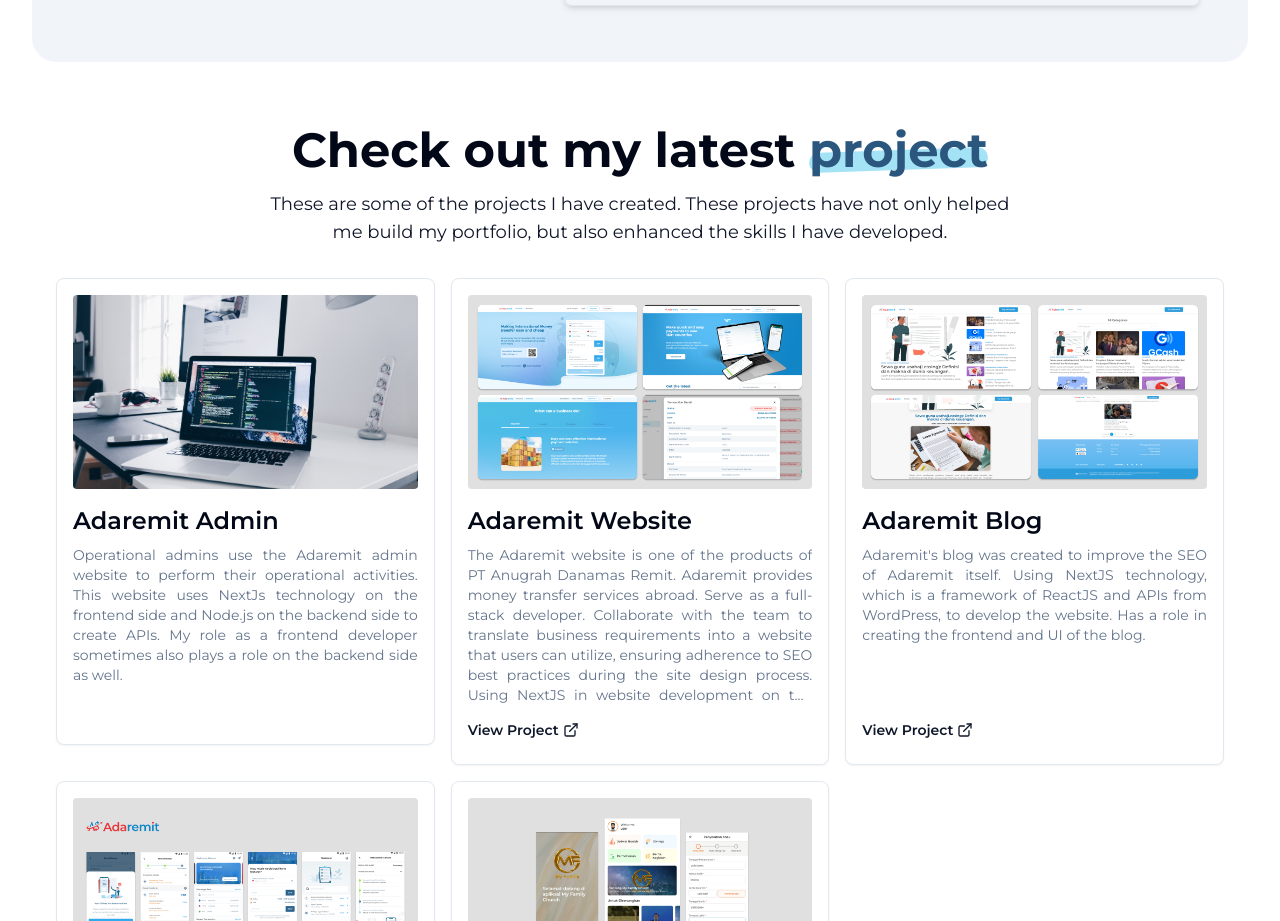
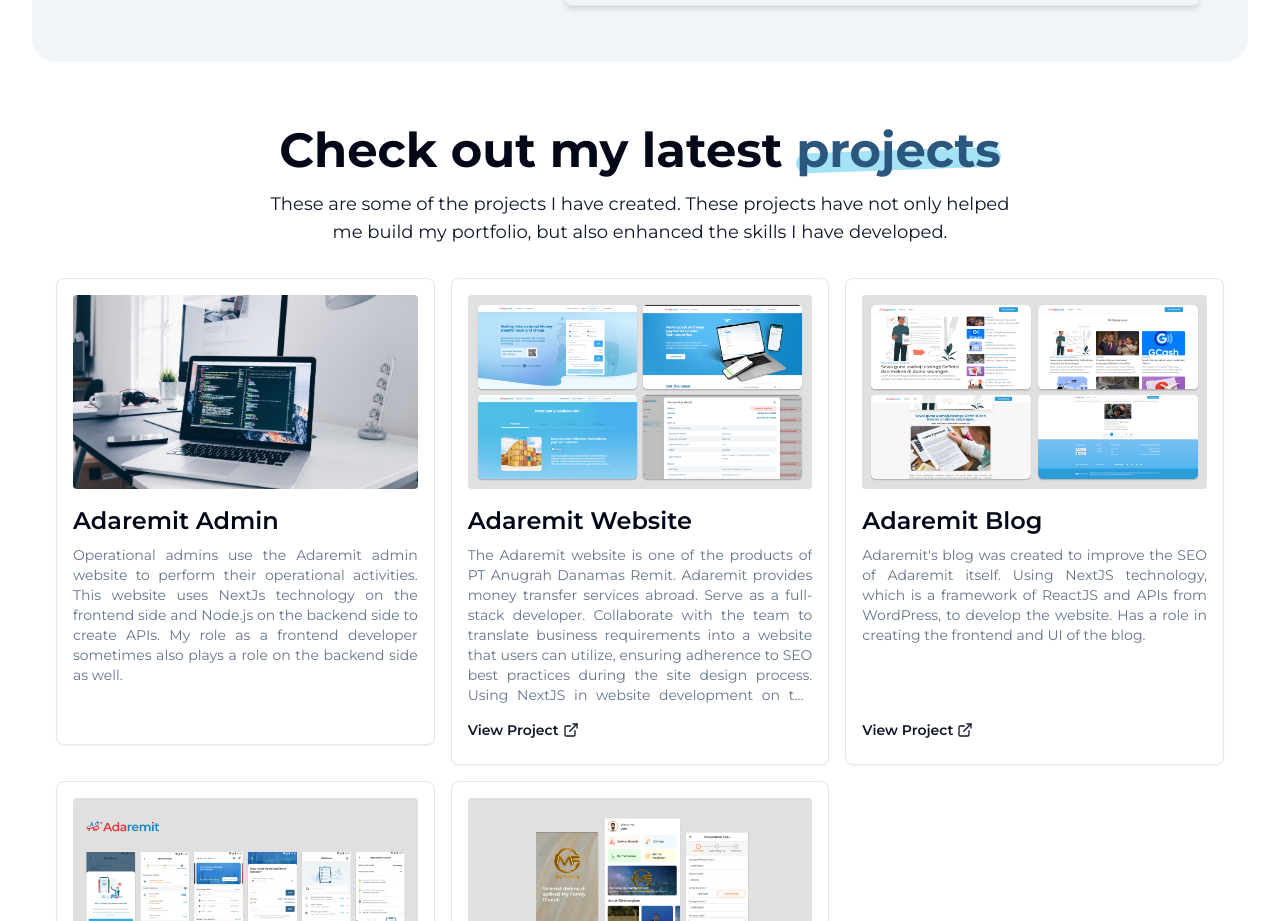
Before and after one commit to Chandratand/porto, a Next.js app: page / in a window 1280 px wide. Shown: the part 1675-2596 px from the top of the page. Built offline with nearby package versions, Linux system fonts and the light colour scheme; what tailwindcss-debug-screens would draw is missing.

Commit message:
fix: add s to projects (before project)

```diff
--- a/src/components/Section/ProjectSection.tsx
+++ b/src/components/Section/ProjectSection.tsx
@@ -7,7 +7,7 @@
     <section className="container py-8">
       <div className="mx-auto max-w-3xl space-y-4 text-center">
         <h2 className="text-4xl font-bold md:text-5xl">
-          Check out my latest <AccentText>project</AccentText>
+          Check out my latest <AccentText>projects</AccentText>
         </h2>
         <p className="text-lg text-accent-foreground">These are some of the projects I have created. These projects have not only helped me build my portfolio, but also enhanced the skills I have developed.</p>
       </div>
```
